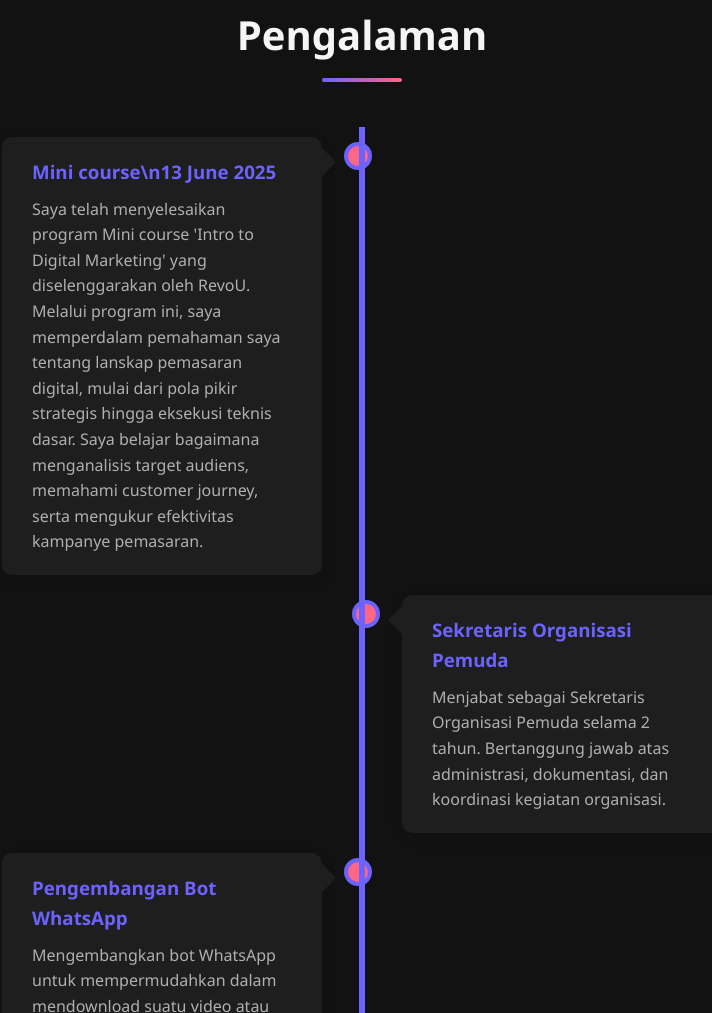
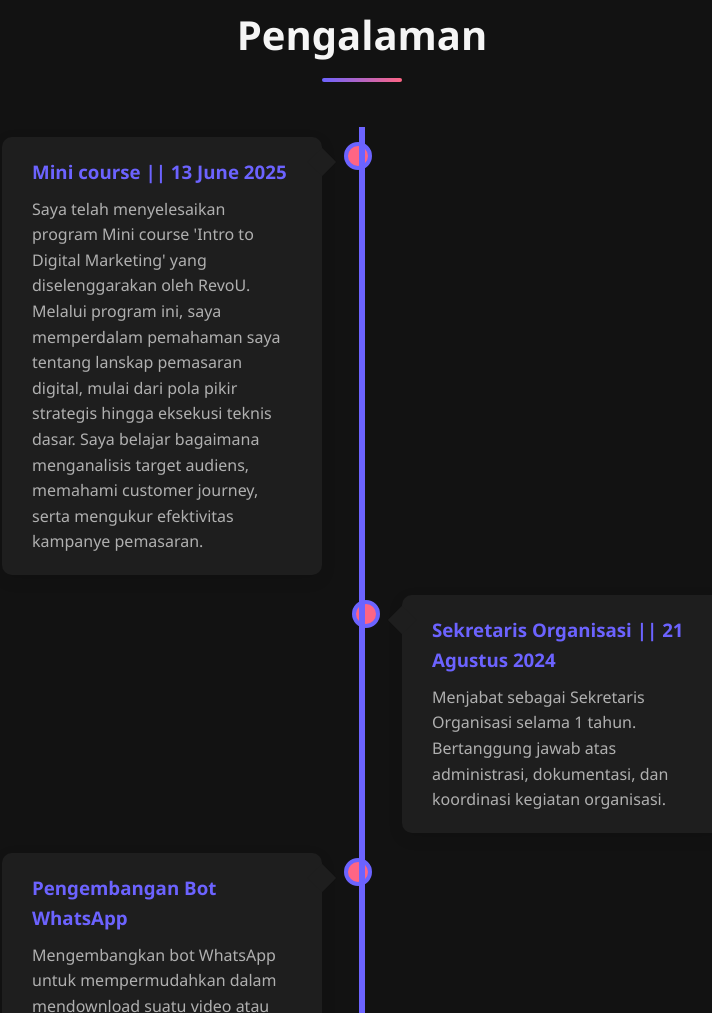
Before and after one commit to aziznatz/porto, a plain HTML site: page index.html in a window 1280 px wide. Shown: the part 2355-3368 px from the top of the page, without its empty margins (278-990 px from the left). Drawn offline with Linux system fonts and the light colour scheme.

Commit message:
Update index.html

```diff
--- a/index.html
+++ b/index.html
@@ -97,14 +97,14 @@
             <div class="timeline">
                 <div class="timeline-item">
                     <div class="timeline-content">
-                        <h3>Mini course\n13 June 2025</h3>
+                        <h3>Mini course || 13 June 2025</h3>
                         <p>Saya telah menyelesaikan program Mini course 'Intro to Digital Marketing' yang diselenggarakan oleh RevoU. Melalui program ini, saya memperdalam pemahaman saya tentang lanskap pemasaran digital, mulai dari pola pikir strategis hingga eksekusi teknis dasar. Saya belajar bagaimana menganalisis target audiens, memahami customer journey, serta mengukur efektivitas kampanye pemasaran.</p>
                     </div>
                 </div>
                 <div class="timeline-item">
                     <div class="timeline-content">
-                        <h3>Sekretaris Organisasi Pemuda</h3>
-                        <p>Menjabat sebagai Sekretaris Organisasi Pemuda selama 2 tahun. Bertanggung jawab atas administrasi, dokumentasi, dan koordinasi kegiatan organisasi.</p>
+                        <h3>Sekretaris Organisasi || 21 Agustus 2024</h3>
+                        <p>Menjabat sebagai Sekretaris Organisasi selama 1 tahun. Bertanggung jawab atas administrasi, dokumentasi, dan koordinasi kegiatan organisasi.</p>
                     </div>
                 </div>
                 <div class="timeline-item">
```
